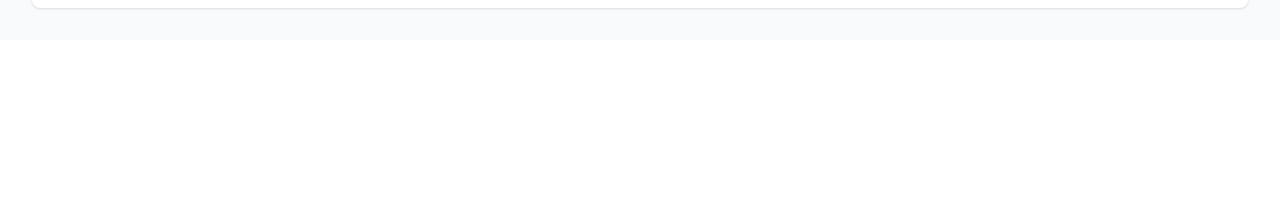
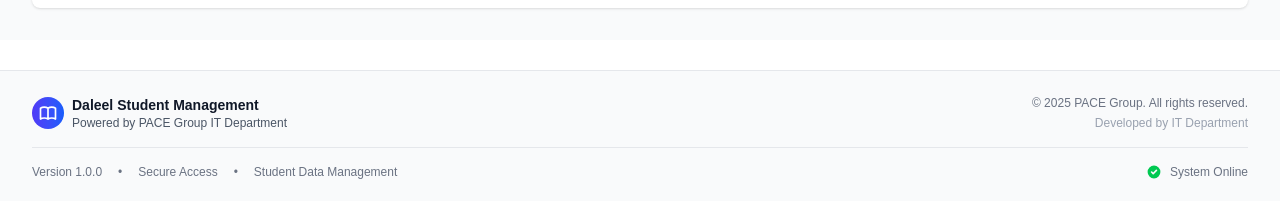
Before and after one commit to hashiqvh/daleel-student-sync, a Next.js app: page /excel-upload in a window 1280 px wide. Shown: the part 596-797 px from the top of the page. Built offline with nearby package versions, Linux system fonts and the light colour scheme.

Commit message:
login fix

```diff
--- /dev/null
+++ b/src/components/Footer.tsx
@@ -0,0 +1,48 @@
+export default function Footer() {
+  return (
+    <footer className="bg-gray-50 border-t border-gray-200">
+      <div className="max-w-7xl mx-auto py-6 px-4 sm:px-6 lg:px-8">
+        <div className="flex flex-col md:flex-row justify-between items-center">
+          <div className="flex items-center space-x-2 mb-4 md:mb-0">
+            <div className="h-8 w-8 bg-gradient-to-r from-indigo-600 to-blue-600 rounded-full flex items-center justify-center">
+              <svg className="h-5 w-5 text-white" fill="none" viewBox="0 0 24 24" stroke="currentColor">
+                <path strokeLinecap="round" strokeLinejoin="round" strokeWidth={2} d="M12 6.253v13m0-13C10.832 5.477 9.246 5 7.5 5S4.168 5.477 3 6.253v13C4.168 18.477 5.754 18 7.5 18s3.332.477 4.5 1.253m0-13C13.168 5.477 14.754 5 16.5 5c1.746 0 3.332.477 4.5 1.253v13C19.832 18.477 18.246 18 16.5 18c-1.746 0-3.332.477-4.5 1.253" />
+              </svg>
+            </div>
+            <div>
+              <h3 className="text-sm font-semibold text-gray-900">Daleel Student Management</h3>
+              <p className="text-xs text-gray-600">Powered by PACE Group IT Department</p>
+            </div>
+          </div>
+
+          <div className="text-center md:text-right">
+            <p className="text-xs text-gray-500">
+              © {new Date().getFullYear()} PACE Group. All rights reserved.
+            </p>
+            <p className="text-xs text-gray-400 mt-1">
+              Developed by IT Department
+            </p>
+          </div>
+        </div>
+
+        <div className="mt-4 pt-4 border-t border-gray-200">
+          <div className="flex flex-col sm:flex-row justify-between items-center text-xs text-gray-500">
+            <div className="flex items-center space-x-4 mb-2 sm:mb-0">
+              <span>Version 1.0.0</span>
+              <span>•</span>
+              <span>Secure Access</span>
+              <span>•</span>
+              <span>Student Data Management</span>
+            </div>
+            <div className="flex items-center space-x-2">
+              <svg className="h-4 w-4 text-green-500" fill="currentColor" viewBox="0 0 20 20">
+                <path fillRule="evenodd" d="M10 18a8 8 0 100-16 8 8 0 000 16zm3.707-9.293a1 1 0 00-1.414-1.414L9 10.586 7.707 9.293a1 1 0 00-1.414 1.414l2 2a1 1 0 001.414 0l4-4z" clipRule="evenodd" />
+              </svg>
+              <span>System Online</span>
+            </div>
+          </div>
+        </div>
+      </div>
+    </footer>
+  );
+}
```
